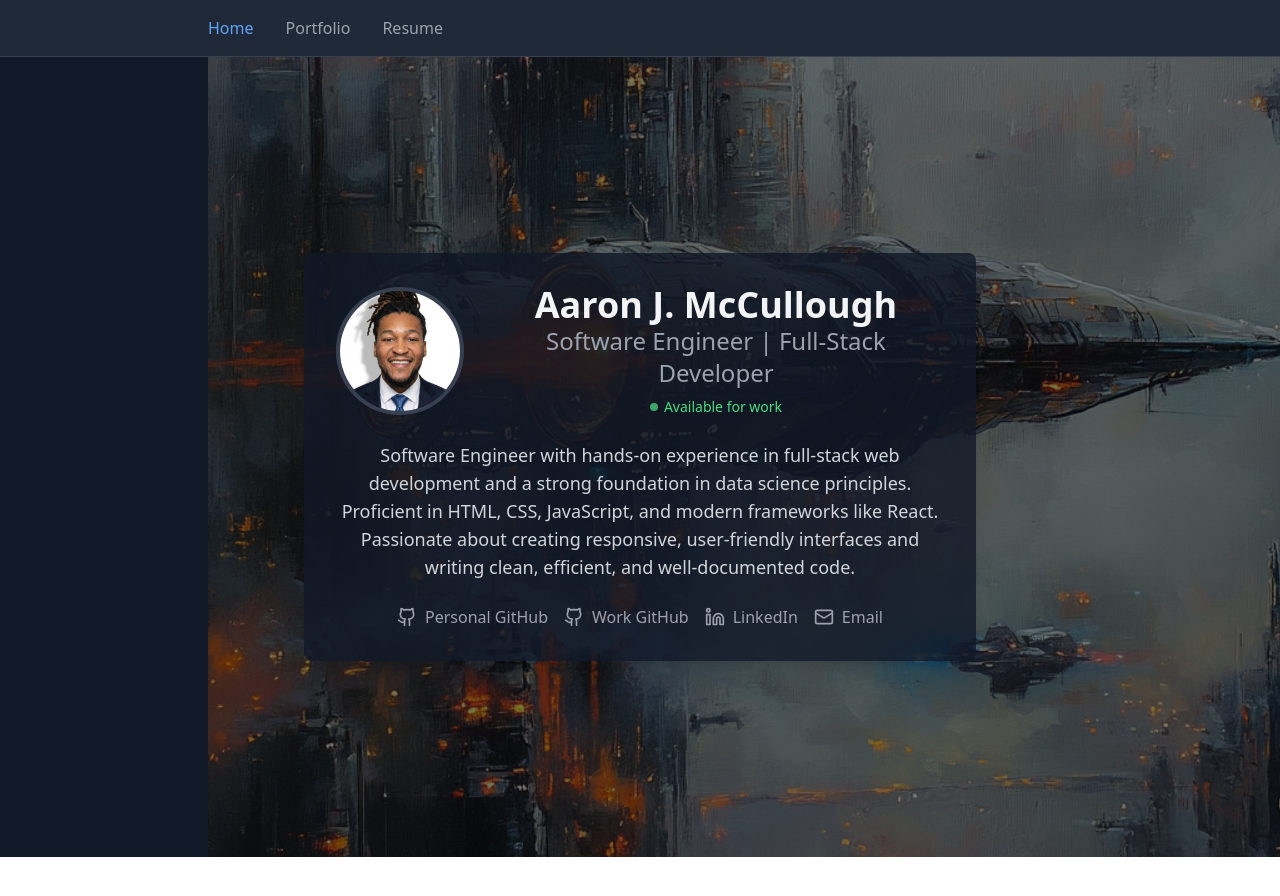
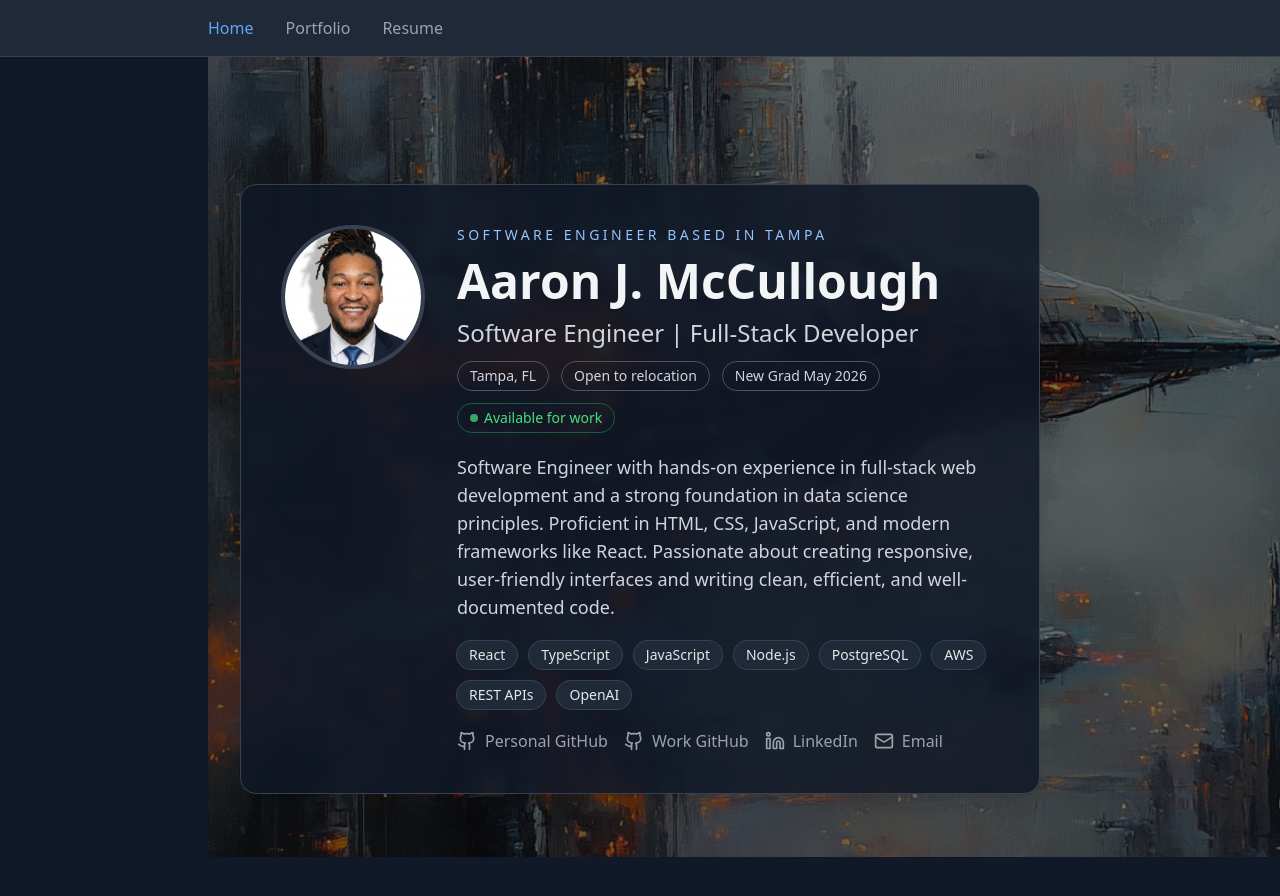
Before and after one commit to AaronM0710/portfolio-website, a React (Vite) app: page / in a window 1280 px wide. Shown: the top 896 px of the page. Before the commit the page ends 857 px from the top, so only its background shows below. Built offline with nearby package versions, Linux system fonts and the light colour scheme.

Commit message:
Redesign homepage hero layout

```diff
--- a/src/App.jsx
+++ b/src/App.jsx
@@ -107,7 +107,6 @@ const App = () => {
 
   const renderHome = () => (
     <div className="relative min-h-screen">
-      {/* Background image with parallax - more responsive */}
       <div
         className="fixed top-0 left-0 w-full h-full z-0"
         style={{
@@ -120,34 +119,62 @@ const App = () => {
           height: '100vh'
         }}
       >
-        {/* Dark overlay */}
         <div className="absolute inset-0 bg-black bg-opacity-50"></div>
       </div>
 
-      {/* Centered content - more responsive */}
-      <div className="relative z-10 flex flex-col items-center justify-center min-h-screen text-center p-4 sm:p-6 md:p-8">
-        <div className="bg-gray-900 bg-opacity-80 p-4 sm:p-6 md:p-8 rounded-lg shadow-xl w-full max-w-2xl">
-          {/* Profile section - responsive layout */}
-          <div className="flex flex-col sm:flex-row items-center justify-center gap-4 sm:gap-6 mb-6">
-            {/* Profile image - responsive sizing */}
+      <div className="relative z-10 px-4 py-8 sm:px-6 md:px-8">
+        <div className="mx-auto flex min-h-screen w-full max-w-5xl items-center">
+          <div className="w-full space-y-8 rounded-2xl border border-gray-700 bg-gray-900/85 p-6 shadow-xl backdrop-blur-sm sm:p-8 md:p-10">
+            <div className="grid gap-8 lg:grid-cols-[auto_1fr] lg:items-start">
+              <div className="flex flex-col items-center text-center lg:items-start lg:text-left">
                 <img
                   src={profilePic}
                   alt="Profile"
-              className="w-24 h-24 sm:w-28 sm:h-28 md:w-32 md:h-32 rounded-full border-4 border-gray-700 object-cover"
+                  className="h-28 w-28 rounded-full border-4 border-gray-700 object-cover sm:h-32 sm:w-32 md:h-36 md:w-36"
                 />
-            <div>
-              <h1 className="text-3xl sm:text-4xl font-bold text-gray-100">{personalInfo.name}</h1>
-              <h2 className="text-xl sm:text-2xl text-gray-400">{personalInfo.title}</h2>
+              </div>
+
+              <div className="space-y-5 text-center lg:text-left">
+                <div className="space-y-3">
+                  <p className="text-sm font-medium uppercase tracking-[0.25em] text-blue-300">
+                    Software Engineer based in Tampa
+                  </p>
+                  <h1 className="text-4xl font-bold leading-tight text-gray-100 sm:text-5xl">
+                    {personalInfo.name}
+                  </h1>
+                  <h2 className="text-xl text-gray-300 sm:text-2xl">{personalInfo.title}</h2>
+                  <div className="flex flex-wrap items-center justify-center gap-3 text-sm text-gray-300 lg:justify-start">
+                    <span className="rounded-full border border-gray-600 px-3 py-1">
+                      {personalInfo.location}
+                    </span>
+                    <span className="rounded-full border border-gray-600 px-3 py-1">
+                      {personalInfo.workStyle}
+                    </span>
+                    <span className="rounded-full border border-gray-600 px-3 py-1">
+                      New Grad May 2026
+                    </span>
                     {personalInfo.availableForWork && (
-                <span className="inline-flex items-center gap-1.5 mt-2 text-sm text-green-400">
-                  <span className="w-2 h-2 rounded-full bg-green-400 animate-pulse"></span>
+                      <span className="inline-flex items-center gap-1.5 rounded-full border border-green-500/40 px-3 py-1 text-green-400">
+                        <span className="h-2 w-2 rounded-full bg-green-400 animate-pulse"></span>
                         Available for work
                       </span>
                     )}
                   </div>
                 </div>
-          <p className="text-base sm:text-lg text-gray-300 mb-6">{personalInfo.bio}</p>
-          <div className="flex justify-center space-x-4">
+
+                <p className="max-w-3xl text-base leading-8 text-gray-300 sm:text-lg">
+                  {personalInfo.bio}
+                </p>
+
+                <div className="flex flex-wrap justify-center gap-3 lg:justify-start">
+                  {["React", "TypeScript", "JavaScript", "Node.js", "PostgreSQL", "AWS", "REST APIs", "OpenAI"].map((skill) => (
+                    <span key={skill} className="rounded-full bg-gray-800 px-3 py-1 text-sm text-gray-200 ring-1 ring-gray-700">
+                      {skill}
+                    </span>
+                  ))}
+                </div>
+
+                <div className="flex flex-wrap justify-center gap-4 lg:justify-start">
                   <a href={personalInfo.github} target="_blank" rel="noopener noreferrer" className="flex items-center space-x-2 text-gray-400 hover:text-gray-200">
                     <Github size={20} />
                     <span>Personal GitHub</span>
@@ -164,6 +191,9 @@ const App = () => {
                     <Mail size={20} />
                     <span>Email</span>
                   </a>
+                </div>
+              </div>
+            </div>
           </div>
         </div>
       </div>
```
Lines whose indentation alone changed are shown as unchanged.
